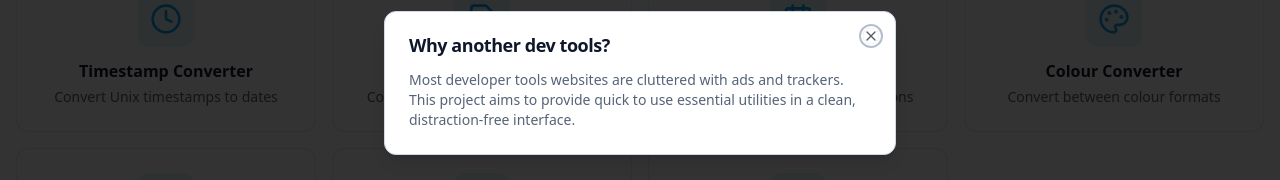
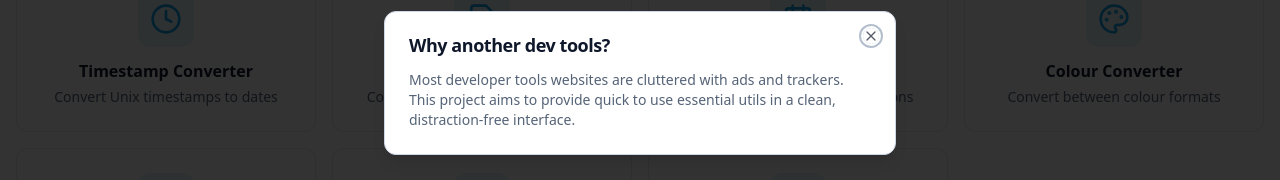
Before and after one commit to gammabowl/try-devutils, a React (Vite) app: page / in a window 1280 px wide. Both pictures are taken after a click on the button 1252 px from the left and 908 px from the top of the page. Shown: the part 461-641 px from the top of the page. Built offline with nearby package versions, Linux system fonts and the light colour scheme.

Commit message:
Update wording for clarity in Index.tsx

```diff
--- a/src/pages/Index.tsx
+++ b/src/pages/Index.tsx
@@ -185,7 +185,7 @@ const Index = () => {
                   </DialogHeader>
                   <div className="space-y-4 text-sm text-muted-foreground">
                     <p>
-                      Most developer tools websites are cluttered with ads and trackers. This project aims to provide quick to use essential utilities in a clean, distraction-free interface.
+                      Most developer tools websites are cluttered with ads and trackers. This project aims to provide quick to use essential utils in a clean, distraction-free interface.
                     </p>
                   </div>
                 </DialogContent>
```
